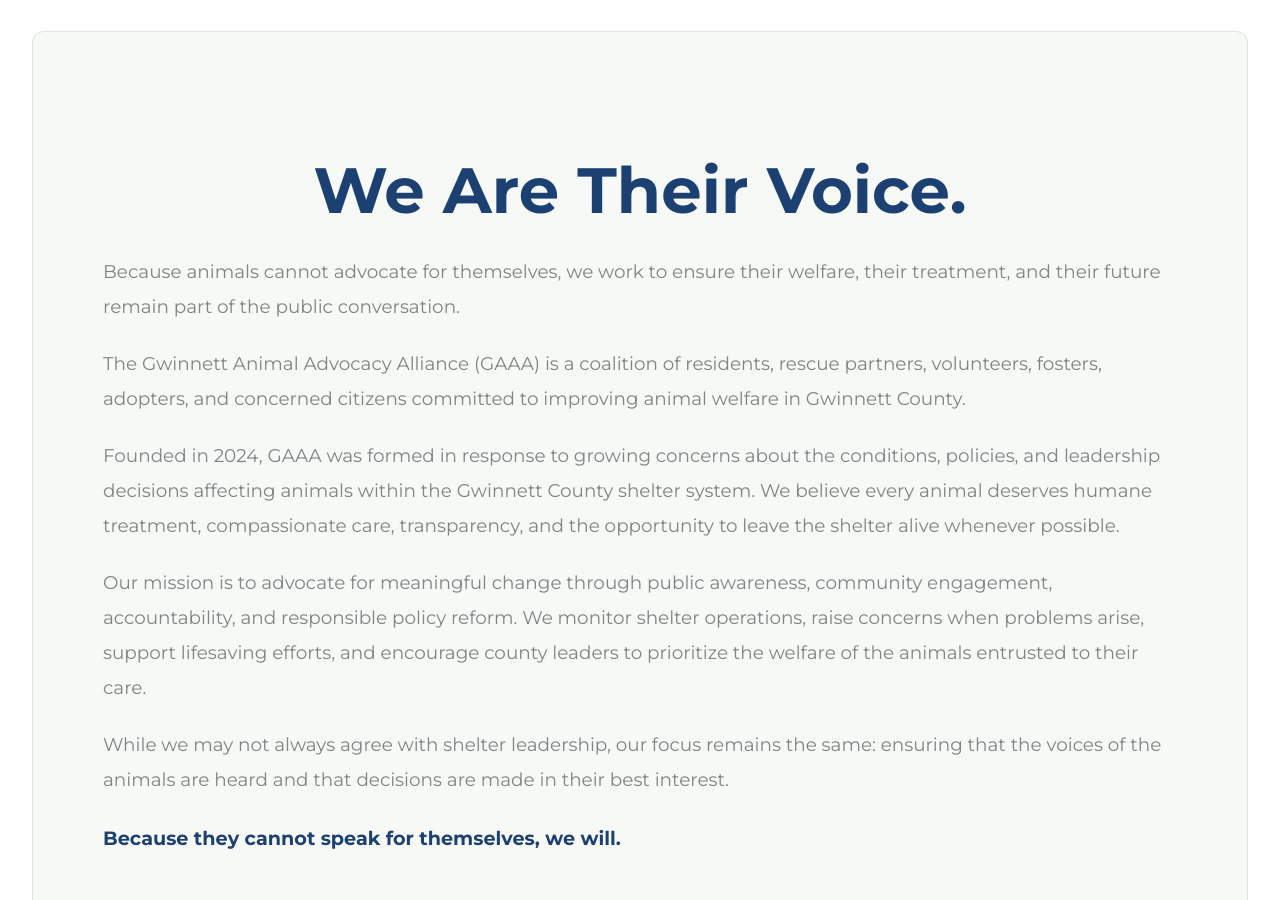
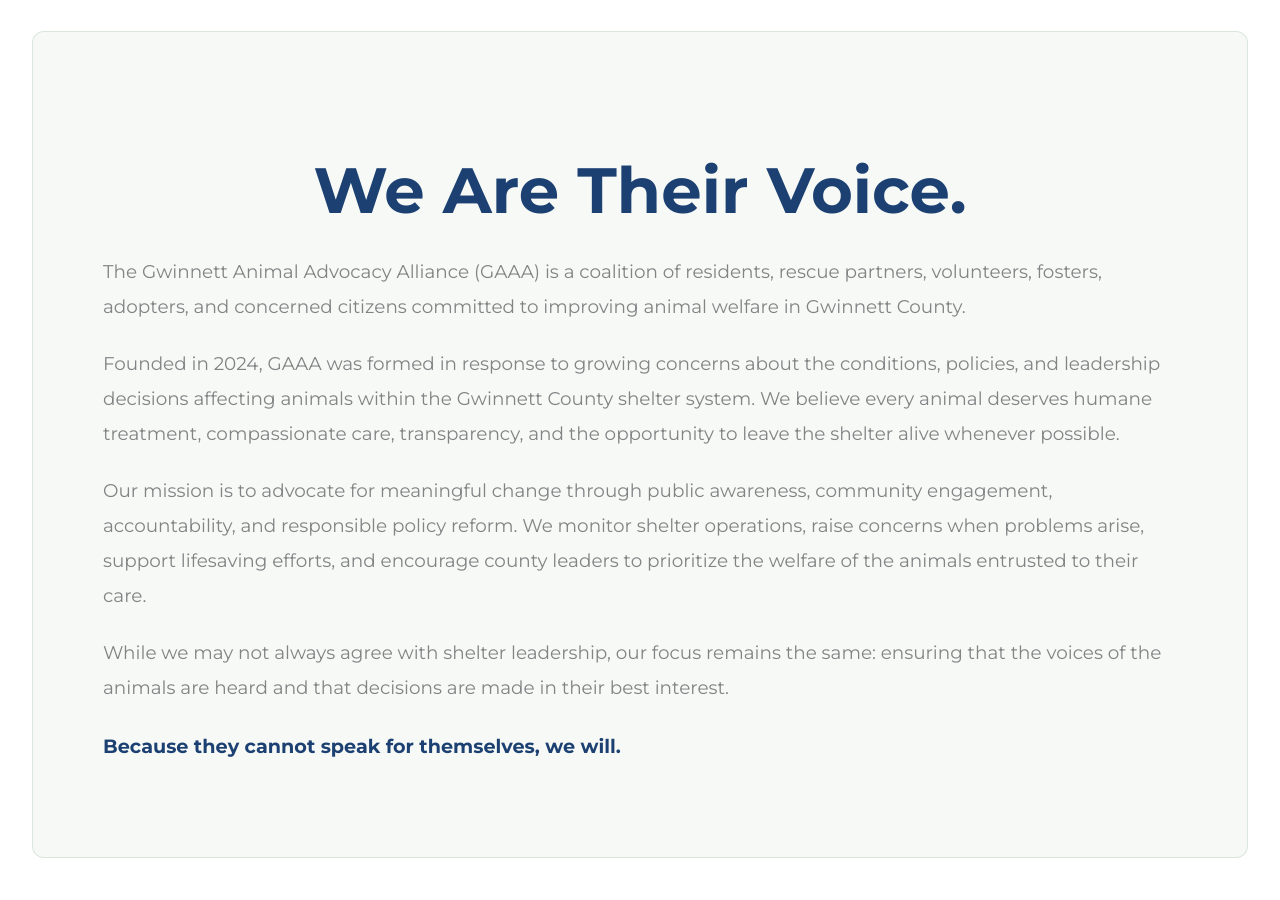
Before and after one commit to whitleybacon/gwinnett-animal-advocacy-alliance, a Jekyll site: the page built from index.html, in a window 1280 px wide and 900 px high, scrolled down 2365 px. Built offline with Jekyll 4.4.1, drawn with Linux system fonts in a browser that asks for light colours.

Commit message:
Update index.html

```diff
--- a/index.html
+++ b/index.html
@@ -226,9 +226,6 @@
     <div class="who-we-are-text">
 
         <h2>We Are Their Voice.</h2>
-         <p class="who-intro">
-Because animals cannot advocate for themselves, we work to ensure their welfare, their treatment, and their future remain part of the public conversation.
-</p>
 
         <p>
             The Gwinnett Animal Advocacy Alliance (GAAA) is a coalition of residents,
```
